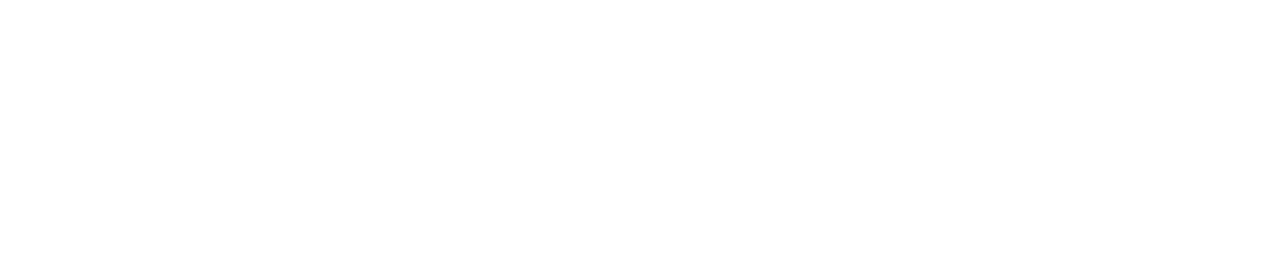
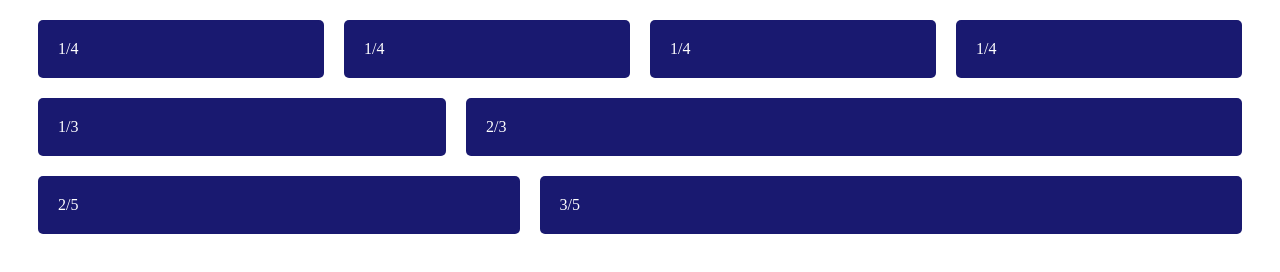
Before and after one commit to vircabading/Coding_Dojo_Web_Fundamentals_CSS_FLEX-ible_Columns, a plain HTML site: page index.html in a window 1280 px wide. Drawn offline with Linux system fonts and the light colour scheme.

Commit message:
add css flex columns

```diff
--- a/index.html
+++ b/index.html
@@ -1,22 +1,37 @@
 <!DOCTYPE html>
-
 <!--////////////////////////////////////////////////
     Subj: Coding Dojo > Web Fundamentals > CSS
     FLEX-ible Columns
     By: Virgilio D. Cabading Jr.
     Creaeted: October 13, 2021
     ////////////////////////////////////////////////-->
-
 <html lang="en">
-<head>
+<head>                                                                      <!-- *** HEAD *** -->
     <meta charset="UTF-8">
     <meta http-equiv="X-UA-Compatible" content="IE=edge">
     <meta name="viewport" content="width=device-width, initial-scale=1.0">
-    <link rel="stylesheet" href="style.css">
-    <link rel="shortcut icon" href="favicon.ico" type="image/x-icon">
-    <title>FLEX-ible Columns</title>
+    <link rel="stylesheet" href="style.css">                                <!-- Connect to CSS style sheet -->
+    <link rel="shortcut icon" href="favicon.ico" type="image/x-icon">       <!-- Designate Favicon -->
+    <title>FLEX-ible Columns</title>                                        <!-- Tab Title -->
 </head>
-<body>
+
+<body>                                                                      <!-- *** BODY *** -->
+    <div class="row">                                                       <!-- First Row of Columns -->
+        <div class="col">1/4</div>
+        <div class="col">1/4</div>
+        <div class="col">1/4</div>
+        <div class="col">1/4</div>
+    </div>
+
+    <div class="row">                                                       <!-- Second Row of Columns -->
+        <div class="col">1/3</div>
+        <div class="col-2">2/3</div>
+    </div>
+
+    <div class="row">                                                       <!-- Third Row of Columns -->
+        <div class="col-2">2/5</div>
+        <div class="col-3">3/5</div>
+    </div>
 
 </body>
 </html>
--- a/style.css
+++ b/style.css
@@ -4,3 +4,29 @@
     By: Virgilio D. Cabading Jr.
     Creaeted: October 13, 2021
     ////////////////////////////////////////////////*/
+
+.row, .col, .col-2, .col-3 {
+
+}
+
+.row {
+    display: flex;
+    margin: 20px;
+}
+
+.col, .col-2, .col-3 {
+    background-color: midnightblue;
+    border-radius: 5px;
+    flex: 1;
+    margin: 0px 10px;
+    padding: 20px;
+    color: white;
+}
+
+.col-2 {
+    flex: 2;
+}
+
+.col-3 {
+    flex: 3;
+}
```
